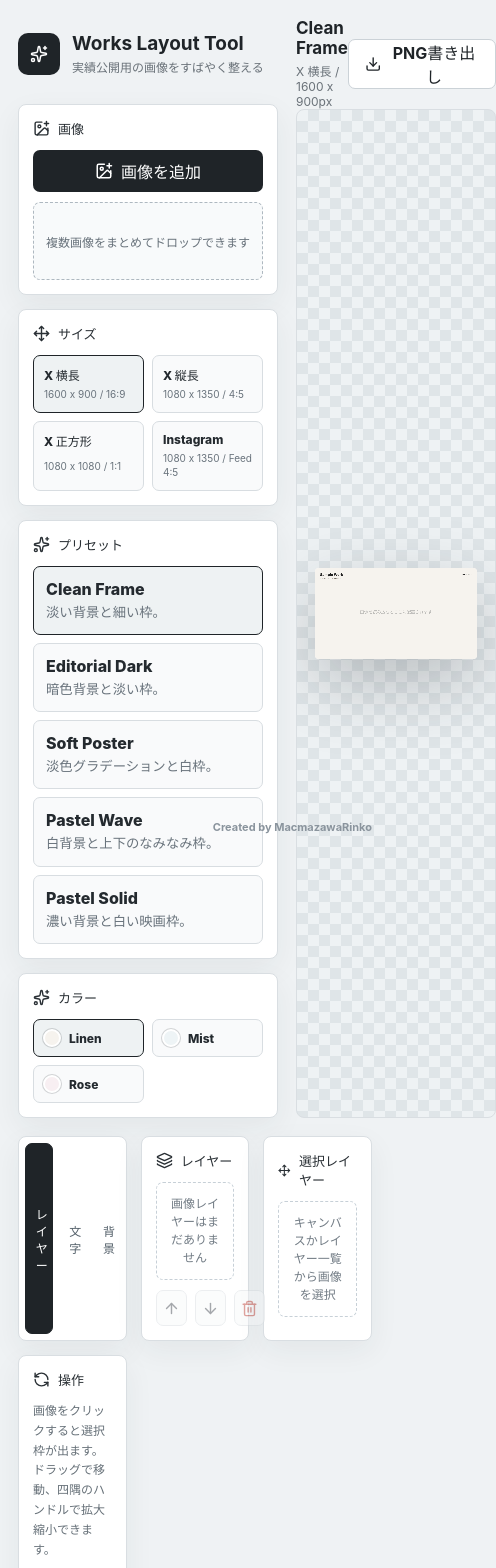
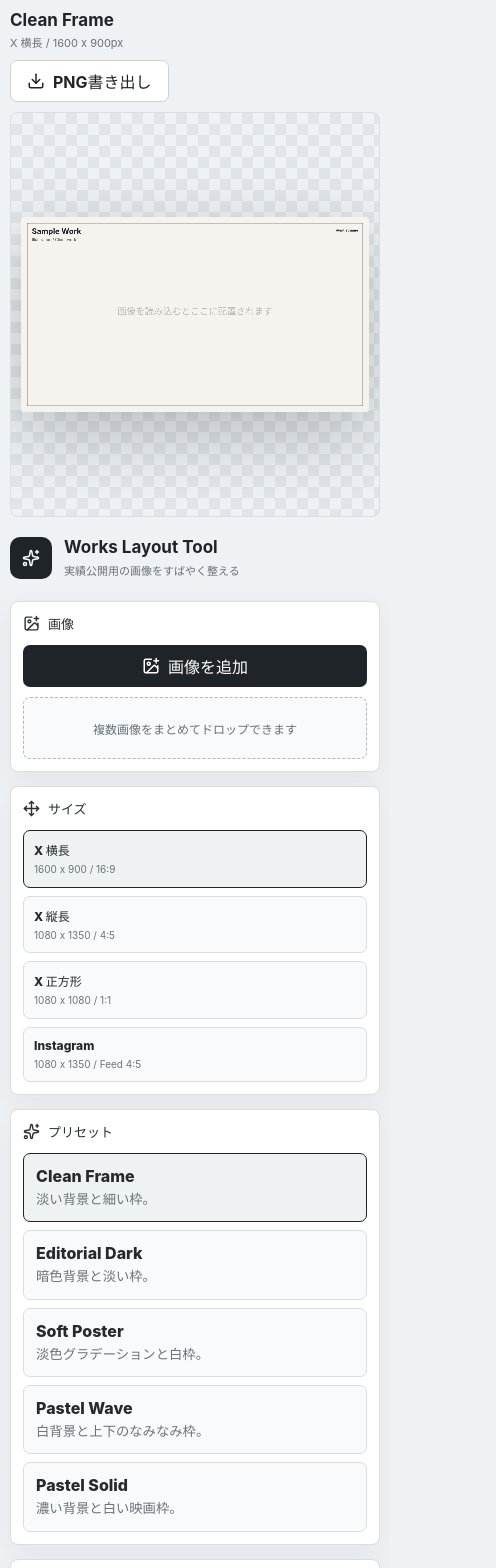
Before and after one commit to marine20210101-sys/layouttool, a React (Vite) app: page / in a window 390 px wide. Shown: the top 1568 px of the page, 496 px wide, since content can reach past the window. Built offline with nearby package versions, Linux system fonts and the light colour scheme; a web font is replaced by a local one.

Commit message:
Improve tablet and mobile layout

```diff
--- a/src/styles.css
+++ b/src/styles.css
@@ -580,12 +580,139 @@ input[type="range"] {
   }
 
   .app-shell {
-    grid-template-columns: 260px 1fr;
+    grid-template-columns: 280px minmax(0, 1fr);
+    gap: 14px;
+    padding: 14px;
   }
 
   .inspector {
     grid-column: 1 / -1;
     display: grid;
-    grid-template-columns: repeat(3, minmax(0, 1fr));
+    grid-template-columns: repeat(2, minmax(0, 1fr));
+    gap: 14px;
+  }
+
+  .inspector-tabs {
+    grid-column: 1 / -1;
+  }
+
+  .inspector > .panel {
+    min-width: 0;
+  }
+
+  canvas {
+    max-height: min(66vh, 760px);
   }
 }
+
+@media (max-width: 820px) {
+  .app-shell {
+    display: flex;
+    flex-direction: column;
+    gap: 12px;
+    padding: 10px;
+  }
+
+  .stage-wrap {
+    order: 1;
+  }
+
+  .sidebar {
+    order: 2;
+  }
+
+  .inspector {
+    order: 3;
+    display: flex;
+    flex-direction: column;
+    gap: 12px;
+  }
+
+  .brand {
+    min-height: 58px;
+  }
+
+  .stage-toolbar {
+    align-items: stretch;
+    gap: 10px;
+    min-height: 0;
+    margin-bottom: 10px;
+  }
+
+  .stage-toolbar,
+  .stage-toolbar div {
+    display: grid;
+  }
+
+  .ghost-button {
+    width: 100%;
+  }
+
+  .canvas-frame {
+    min-height: 52vh;
+    padding: 10px;
+  }
+
+  canvas {
+    max-height: 52vh;
+  }
+
+  .panel {
+    padding: 12px;
+  }
+
+  .template-list.compact,
+  .palette-list,
+  .font-grid {
+    grid-template-columns: repeat(2, minmax(0, 1fr));
+  }
+
+  .segmented {
+    grid-template-columns: repeat(2, minmax(0, 1fr));
+  }
+
+  .decoration-segmented {
+    grid-template-columns: repeat(2, minmax(0, 1fr));
+  }
+
+  .app-credit {
+    position: static;
+    order: 4;
+    padding: 2px 4px 6px;
+    text-align: right;
+  }
+}
+
+@media (max-width: 520px) {
+  .brand h1 {
+    font-size: 17px;
+  }
+
+  .brand p,
+  .stage-toolbar span {
+    font-size: 11px;
+  }
+
+  .template-list.compact,
+  .palette-list,
+  .font-grid {
+    grid-template-columns: 1fr;
+  }
+
+  .canvas-frame {
+    min-height: 48vh;
+  }
+
+  canvas {
+    max-height: 48vh;
+  }
+
+  .inspector-tabs button {
+    gap: 4px;
+    font-size: 11px;
+  }
+
+  .drop-zone {
+    min-height: 62px;
+  }
+}
```
